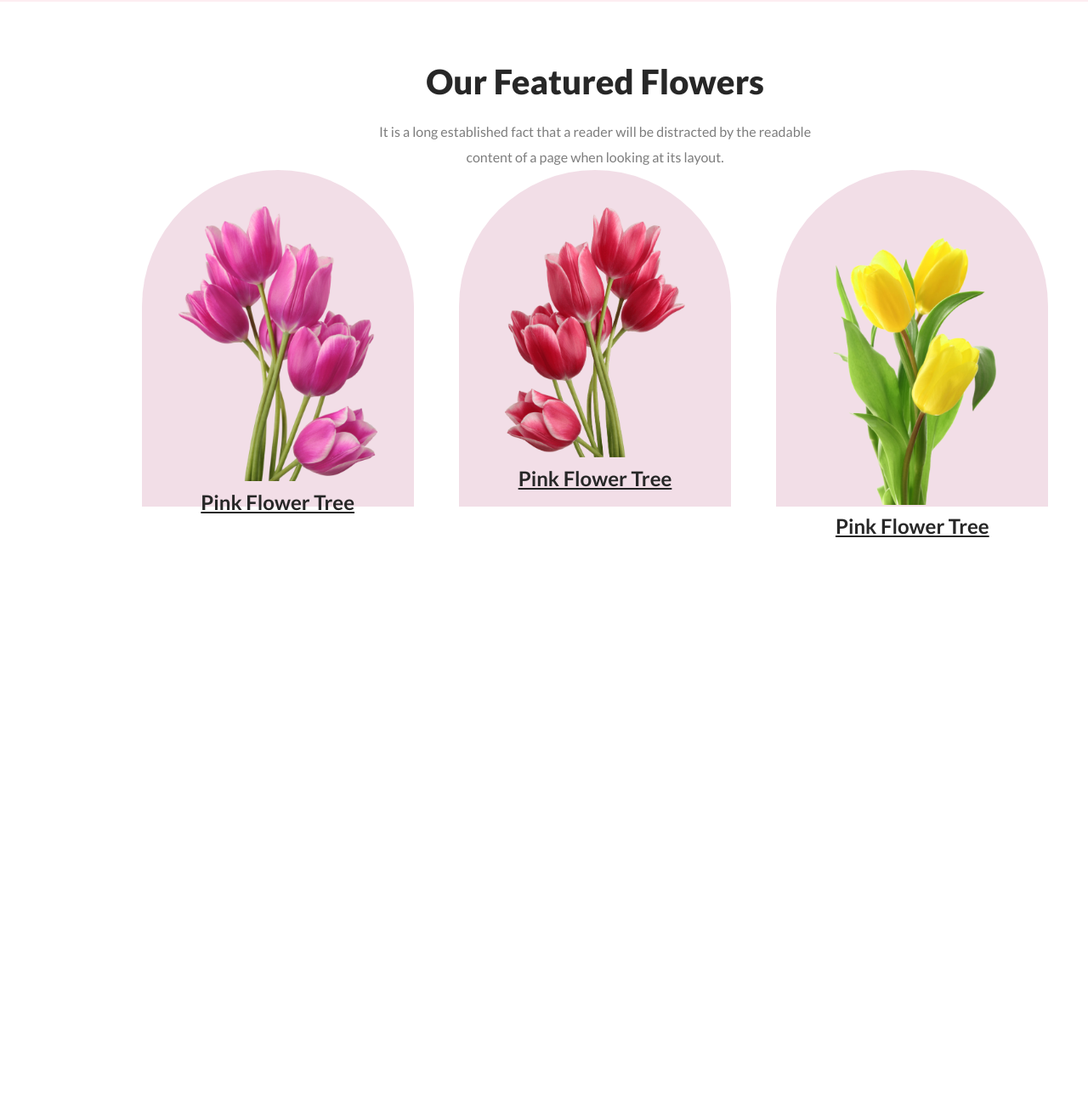
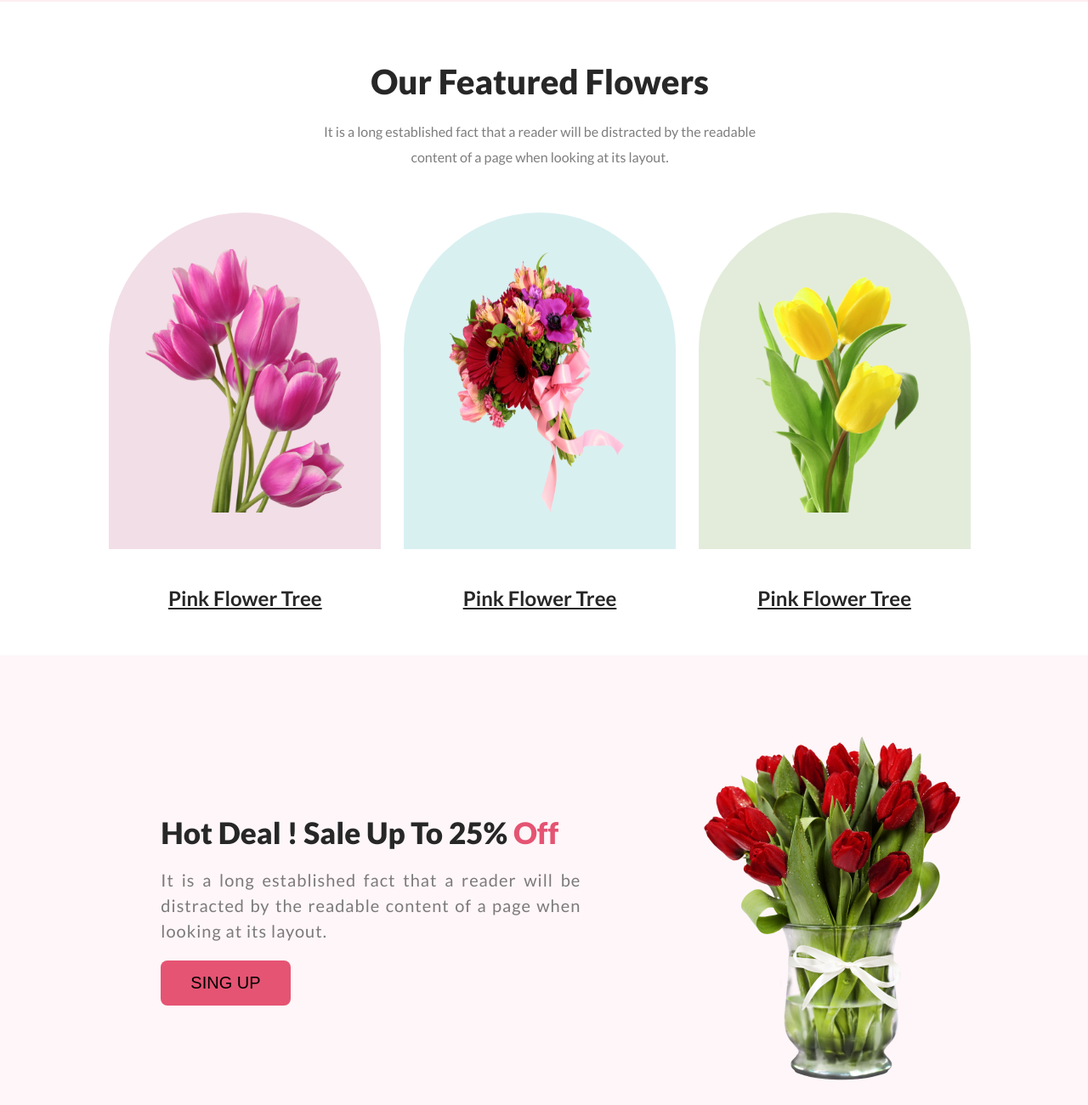
Before and after one commit to Akazad20/assingment-1st, a plain HTML site: page index.html in a window 1280 px wide. Shown: the part 748-2048 px from the top of the page at 85% size. Before the commit the page ends 1394 px from the top, so only its background shows below. Drawn offline with Linux system fonts and the light colour scheme.

Commit message:
sales part finished

```diff
--- a/css/assingment.css
+++ b/css/assingment.css
@@ -62,7 +62,7 @@ header{
 }
 /* future-part style */
 #future-part{
-    padding: 70px 30px 50px 150px;
+    padding:70px 130px 50px 120px;
 
 }
 .future-hade{
@@ -91,8 +91,7 @@ header{
 .future-image{
     display:flex;
     justify-content:space-around;
-    align-items: center;
-    gap:20px;
+    gap:10px;
 
 }
 .single-future-image{
@@ -101,14 +100,24 @@ header{
     border-radius: 250px 250px 0px 0px;
     background: rgba(167, 33, 98, 0.15);
     text-align: center;
-    padding: 43px;
+    padding:43px;
 
+}
+.future-image-main{
+    margin-top: 50px;
+}
+.nd{
+    background: rgba(5, 151, 160, 0.15)
+}
+.rd{
+    background: rgba(71, 125, 17, 0.15);
 }
 
 .single-future-image img{
     width: 100%;
+    height: 100%;
 }
-.single-future-image h4{
+.future-image-main h4{
 
     text-align: center;
     font-family:Lato;
@@ -118,9 +127,46 @@ header{
     color: #272727;
     line-height: 35px;
     margin-top: 40px;
-    display: inline;
+
 }
+/* sales style part */
+.sales-update{
+    background: rgba(229, 84, 115, 0.05);
+    padding: 89px 100px 20px 150px;
 
-.nd{
-        margin-top:10px;
 }
+.sales-main{
+
+    display: flex;
+    align-items: center;
+    justify-content: space-evenly;
+}
+.sales-about{
+    width: 494px;
+    margin-right: 100px;
+}
+.sales-about h2{
+    font-size: 35px;
+    color: #272727;
+    font-family: Lato;
+    font-weight: 800;
+    margin-bottom: 20px;
+
+}
+.sales-about p{
+    font-size: 20px;
+    color: rgba(39, 39, 39, 0.60);
+    font-family: Lato;
+    line-height: 30px;
+    letter-spacing: 1px;
+    margin-bottom: 20px;
+    text-align: justify;
+}
+.salse-img{
+    width: 318px;
+    height: 420px;
+}
+.salse-img img{
+    width: 100%;
+    height: 100%;
+}
--- a/index.html
+++ b/index.html
@@ -38,23 +38,44 @@
                    </div>
             </div>
             <div class="future-image">
-                <div class="single-future-image">
-                    <img src="./image/pngwing 6.png" alt=""><br>
-                    <h4 class="st">Pink Flower Tree</h4></h4>
+                <div class="future-image-main">
+                    <div class="single-future-image">
+                        <img src="./image/pngwing 6.png" alt=""><br>
 
+                    </div>
+                    <h4 class="st">Pink Flower Tree</h4>
                 </div>
-                <div class="single-future-image">
-                    <img src="./image/pngwing 10.png" alt="">
-                    <h4 class="nd">Pink Flower Tree</h4></h4>
+                <div class="future-image-main">
+                    <div class="single-future-image nd">
+                        <img src="./image/pngwing 5.png" alt=""><br>
+
+                    </div>
+                    <h4 class="st">Pink Flower Tree</h4>
                 </div>
-                <div class="single-future-image">
-                    <img src="./image/pngwing 7.png" alt="">
+                <div class="future-image-main">
+                    <div class="single-future-image rd">
+                        <img src="./image/pngwing 7.png" alt=""><br>
 
-                        <h4 class="rd">Pink Flower Tree</h4></h4>
+                    </div>
+                    <h4 class="st">Pink Flower Tree</h4>
                 </div>
+
 
             </div>
         </section>
+        <!-- ! Sale Update  -->
+             <section class="sales-update">
+                   <div class="sales-main">
+                      <div class="sales-about">
+                        <h2>Hot Deal ! Sale Up To 25% <span style="color:#E55473">Off</span></h2>
+                        <p>It is a long established fact that a reader will be distracted by the readable content of a page when looking at its layout.</p>
+                        <button class="btn-prymary">sing up</button>
+                      </div>
+                      <div class="salse-img">
+                        <img src="./image/pngwing 8.png" alt="">
+                      </div>
+                   </div>
+             </section>
     </main>
     <footer>
 
```
